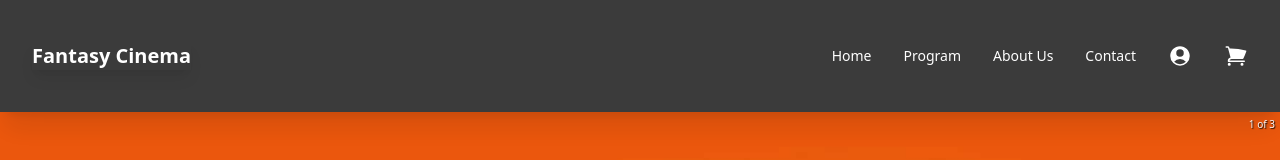
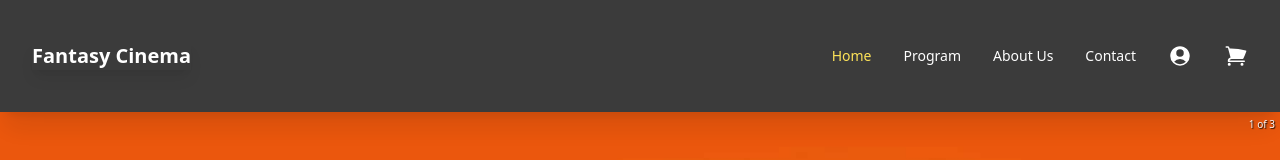
Before and after one commit to elvira492/Cinema-project, a React (Vite) app: page / in a window 1280 px wide. Shown: the top 160 px of the page. Built offline with nearby package versions, Linux system fonts and the light colour scheme.

Commit message:
useLocation in footer

```diff
--- a/src/components/Navigation.jsx
+++ b/src/components/Navigation.jsx
@@ -1,9 +1,10 @@
-import { NavLink } from "react-router-dom";
+import { NavLink, useLocation } from "react-router-dom";
 import { UserCircleIcon, ShoppingCartIcon } from "@heroicons/react/24/solid";
 import React from "react";
+// z.5 { mobileMenuOpen } PROP von Header(Parent) bekommen
+const Navigation = ({ mobileMenuOpen, onCloseMenu }) => {
+  const location = useLocation();
 
-// z.6 { mobileMenuOpen } PROP von Header(Parent) bekommen
-const Navigation = ({ mobileMenuOpen, onCloseMenu }) => {
   const items = [
     { name: "Home", to: "/", id: 1 },
     { name: "Program", to: "/program", id: 2 },
@@ -12,15 +13,20 @@ const Navigation = ({ mobileMenuOpen, onCloseMenu }) => {
     { name: "User", to: "/user", id: 5 },
     { name: "Cart", to: "/cart", id: 6 },
   ];
+
   return (
     <nav>
       <ul className="flex flex-col sm:flex-row justify-center items-center gap-x-8">
-        {items.map((item) => {
-          return (
+        {items.map((item) => (
           <li key={item.id}>
             {/* Suche User. Ob der aktuelle Eintrag User ist, und mobileMenu true, dann verstecke Icon, wenn false - dann zeige icon-solid*/}
             {item.name === "User" && (
-                <NavLink to={item.to} className="text-white rounded-md p-2">
+              <NavLink
+                to={item.to}
+                className={`text-white rounded-md p-2 ${
+                  location.pathname === item.to ? "text-yellow-300" : ""
+                }`}
+              >
                 {mobileMenuOpen ? (
                   <UserCircleIcon className="hidden" />
                 ) : (
@@ -28,9 +34,15 @@ const Navigation = ({ mobileMenuOpen, onCloseMenu }) => {
                 )}
               </NavLink>
             )}
+
             {/*Suche Cart. ob der Eintrag Cart ist und mobileMenu true, dann das selbe wie mit "User" */}
             {item.name === "Cart" && (
-                <NavLink to={item.to} className="text-white rounded-md p-2">
+              <NavLink
+                to={item.to}
+                className={`text-white rounded-md p-2 ${
+                  location.pathname === item.to ? "text-yellow-300" : ""
+                }`}
+              >
                 {mobileMenuOpen ? (
                   <ShoppingCartIcon className="hidden" />
                 ) : (
@@ -38,20 +50,26 @@ const Navigation = ({ mobileMenuOpen, onCloseMenu }) => {
                 )}
               </NavLink>
             )}
+
             {/* Suche alles außer User und Cart. Falls kein Icon-Link ist, wird der Link-Text angezeigt */}
             {item.name !== "User" && item.name !== "Cart" && (
               <NavLink
                 to={item.to}
-                  className="text-white hover:bg-stone-700 py-2 rounded-md text-sm font-medium flex items-center"
+                className={`text-white hover:bg-stone-700 py-2 rounded-md text-sm font-medium flex items-center ${
+                  location.pathname === item.to ? "text-yellow-300" : ""
+                }`}
+                onClick={onCloseMenu}
+              >
+                {" "}
+                {/*
                   onClick={item.name ? onCloseMenu : null} //! beim clicken in mob.version auf alle links- menü schließen :)
                   //onClick={item.name === "Home" ? onCloseMenu : null} schließe menü, wenn auf "Home" geklickt wird
-                >
+              */}
                 {item.name}
               </NavLink>
             )}
           </li>
-          );
-        })}
+        ))}
       </ul>
     </nav>
   );
--- a/src/index.css
+++ b/src/index.css
@@ -9,5 +9,5 @@
 body {
   position: relative;
   min-height: 100vh;
-  padding-bottom: 2rem;
+  padding-bottom: 4rem;
 } /* für footer position */
```
Lines whose indentation alone changed are shown as unchanged.
